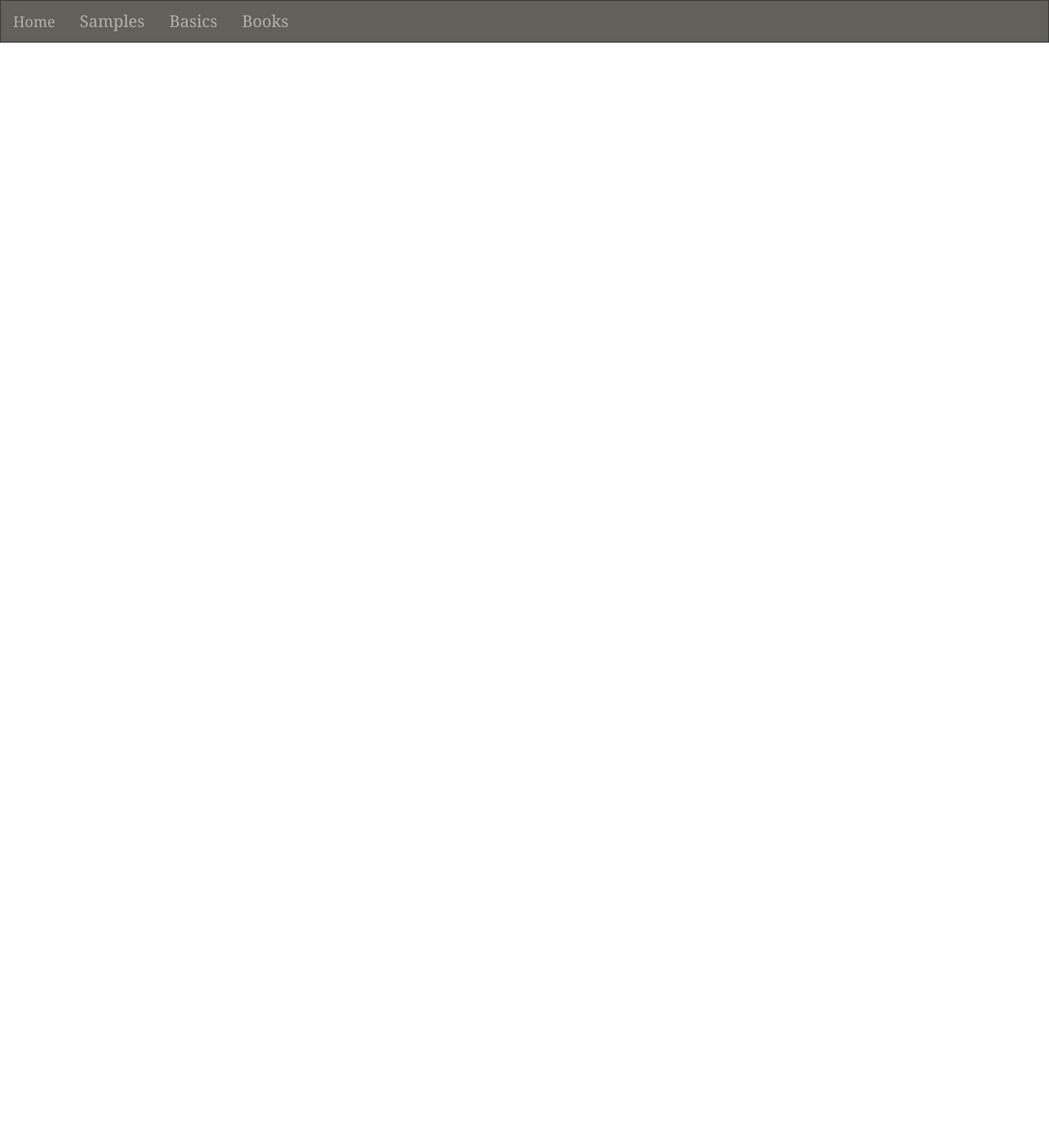
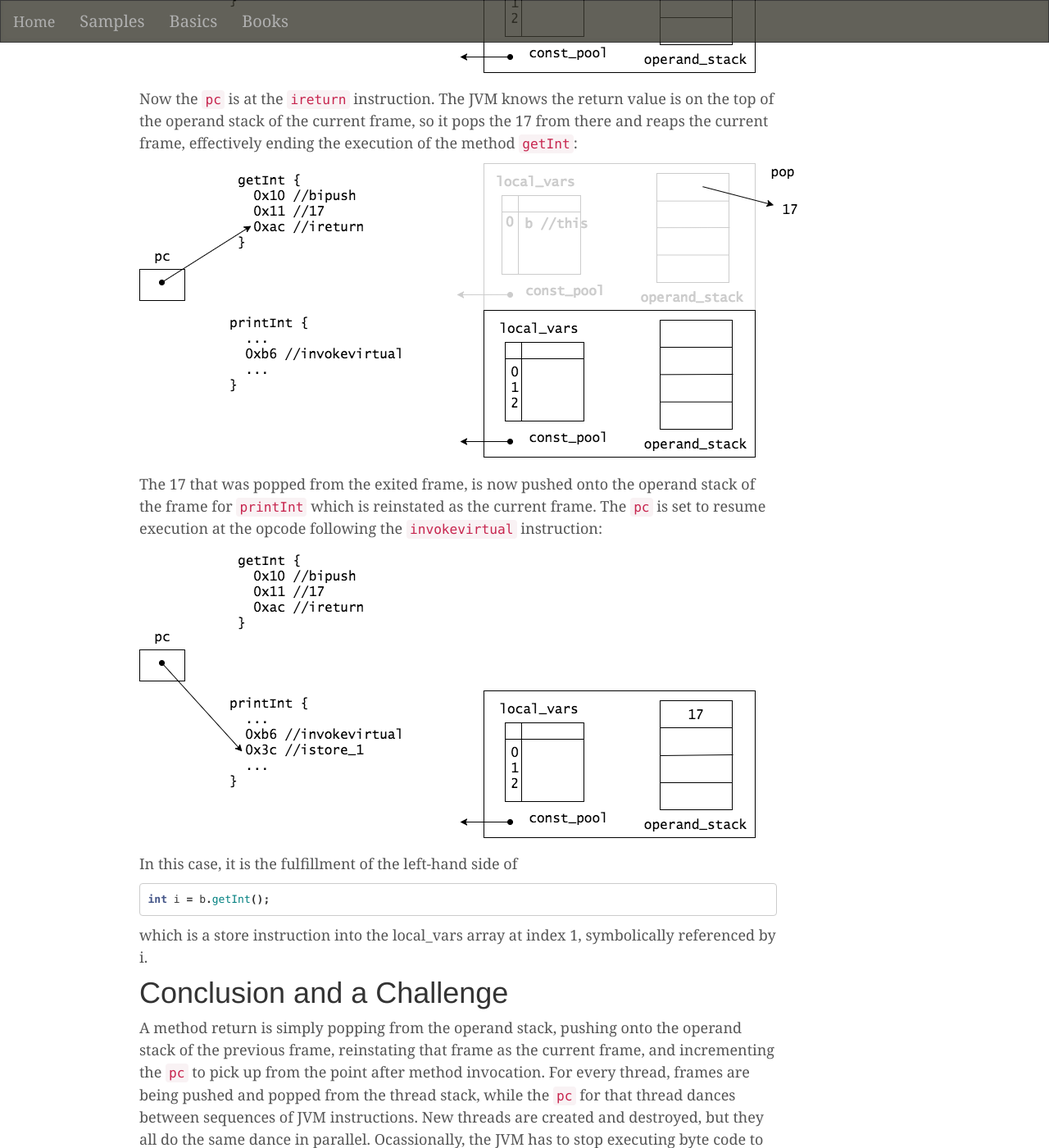
Before and after one commit to chasefranks/chasefranks.github.io, a Jekyll site: the page built from _posts/2017-11-02-the-death-of-a-stackframe.md, in a window 1280 px wide and 1400 px high, scrolled down 3043 px. Shown: the whole window at 82% size. Built offline with Jekyll 4.4.1, drawn with Linux system fonts in a browser that asks for light colours; comment, search, counter and statistics services are not loaded; some of the changed text lies outside the part shown.

Commit message:
post death of a stackframe

````diff
--- a/_posts/2017-11-02-the-death-of-a-stackframe.md
+++ b/_posts/2017-11-02-the-death-of-a-stackframe.md
@@ -8,3 +8,100 @@ intro: >
 published: true
 ---
 {{page.intro}}
+
+# `ireturn=0xac`
+
+Let's start with a trivial example in Java. Suppose we have a method that simply returns the integer 17:
+
+```java
+public class B {
+  public int getInt() {
+    return 17;
+  }
+}
+```
+
+and a class `A` with a method that calls `getInt()`
+
+```java
+public class A {
+  private B b;
+
+  public A() {
+    b = new B();
+  }
+
+  public void printInt() {
+    int i = b.getInt(); // invoke getInt() method
+    System.out.print(i);
+  }
+}
+```
+
+Let's see step-by-step how the JVM returns the 17 from the method `getInt()`.
+
+Suppose the JVM is executing the method `printInt`. We know from our previous discussion that this means the JVM is executing the bytes that represent the opcodes of the `printInt` method, and that these opcodes are acting on the stack frame for the currently executing method.
+
+![](/images/death-of-a-stack-frame/1.png)
+
+Now the method call `b.getInt()` means that the `invokevirtual` instruction will be encountered. The `getInt` method will be resolved, and a new stack frame will be created:
+
+![](/images/death-of-a-stack-frame/2.png)
+
+Execution picks up from the first instruction in the `getInt` method. The stack and `pc` register at this point looks like:
+
+![](/images/death-of-a-stack-frame/3.png)
+
+The method that we are now executing is
+
+```java
+public int getInt() {
+	return 17;
+}
+```
+
+which was compiled to the stream of bytes: `[Ox10, 0x11, 0xac]` by the java compiler.
+
+The opcode [`0xac`](https://docs.oracle.com/javase/specs/jvms/se8/html/jvms-6.html#jvms-6.5.ireturn) which has the mnemonic `ireturn`, is the instruction responsible for returning from our method. The i stands for integer, and it gets interpreted as "return the integer from the top of the operand stack". It is the responsibility of the bytes preceding `0xac` to prepare the operand stack with the return value. In this case, the [`bipush`](https://docs.oracle.com/javase/specs/jvms/se8/html/jvms-6.html#jvms-6.5.bipush) opcode pushes the byte following it onto the operand stack
+
+```
+0x10 //bipush
+0x11 //17
+```
+
+![](/images/death-of-a-stack-frame/4.png)
+
+Now the `pc` is at the `ireturn` instruction. The JVM knows the return value is on the top of the operand stack of the current frame, so it pops the 17 from there and reaps the current frame, effectively ending the execution of the method `getInt`:
+
+![](/images/death-of-a-stack-frame/5.png)
+
+The 17 that was popped from the exited frame, is now pushed onto the operand stack of the frame for `printInt` which is reinstated as the current frame. The `pc` is set to resume execution at the opcode following the `invokevirtual` instruction:
+
+![](/images/death-of-a-stack-frame/6.png)
+
+In this case, it is the fulfillment of the left-hand side of
+
+```java
+int i = b.getInt();
+```
+
+which is a store instruction into the local_vars array at index 1, symbolically referenced by i.
+
+# Conclusion and a Challenge
+
+A method return is simply popping from the operand stack, pushing onto the operand stack of the previous frame, reinstating that frame as the current frame, and incrementing the `pc` to pick up from the point after method invocation. For every thread, frames are being pushed and popped from the thread stack, while the `pc` for that thread dances between sequences of JVM instructions. New threads are created and destroyed, but they all do the same dance in parallel. Ocassionally, the JVM has to stop executing byte code to clean up a section of memory called the **heap**. This clean up period is called a **garbage collection** sweep, and since bytecodes are not being executed then, it can affect performance.
+
+Here's a challenge. How do I know that the examples above compile to what I told you? It turns out there is a tool that comes with the JDK called `javap`, which can dissassemble Java bytecode. Create the two .java files, A.java and B.java, and compile our example with
+
+```
+javac A.java B.java
+```
+
+Then use the `javap` command to see the bytecode
+
+```
+javap -c A.class
+javap -c B.class
+```
+
+Does it match up?
````
Also changed, not shown: images/death-of-a-stack-frame/1.png (added), images/death-of-a-stack-frame/2.png (added), images/death-of-a-stack-frame/3.png (added), images/death-of-a-stack-frame/4.png (added), images/death-of-a-stack-frame/5.png (added), images/death-of-a-stack-frame/6.png (added).
